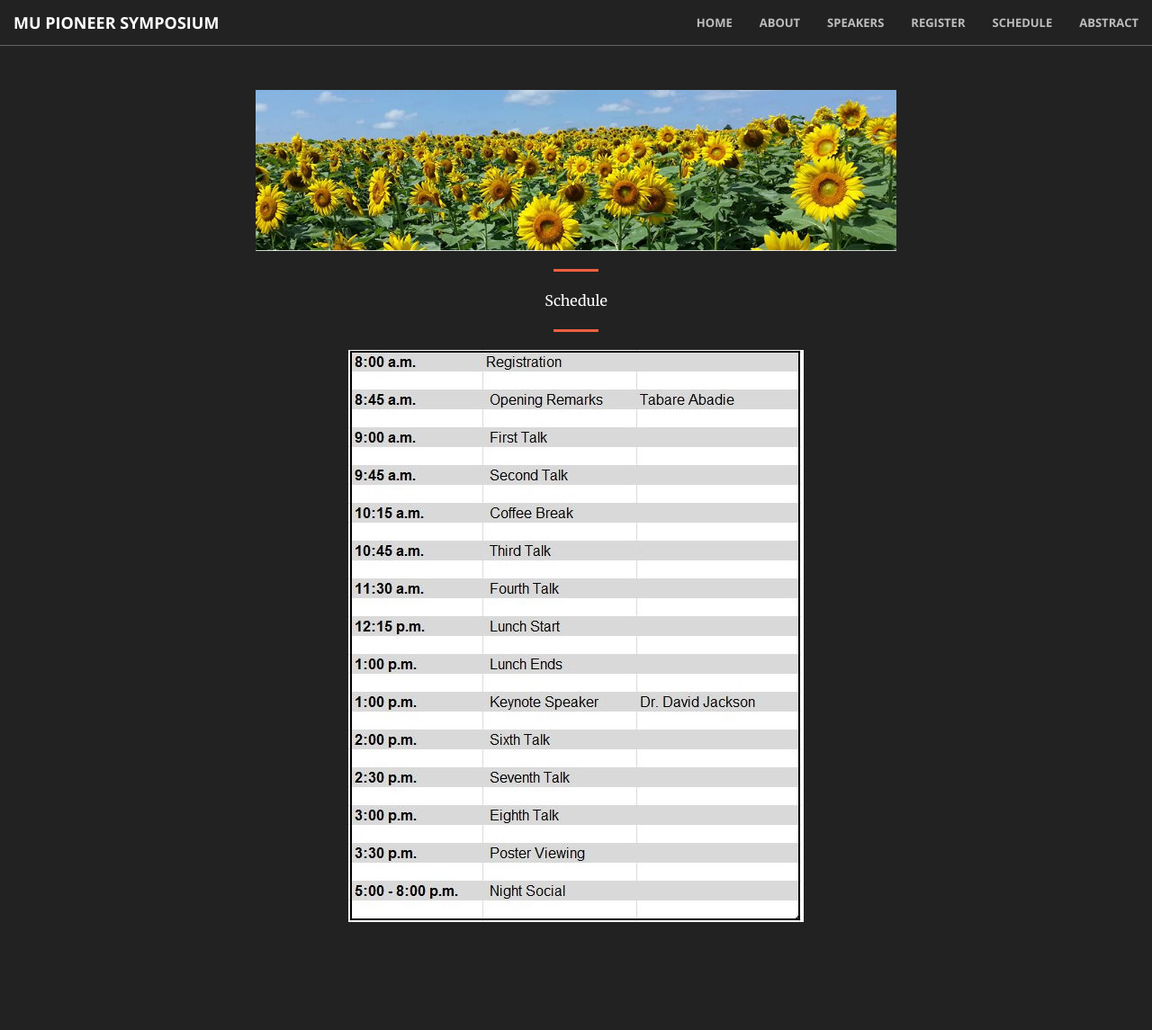
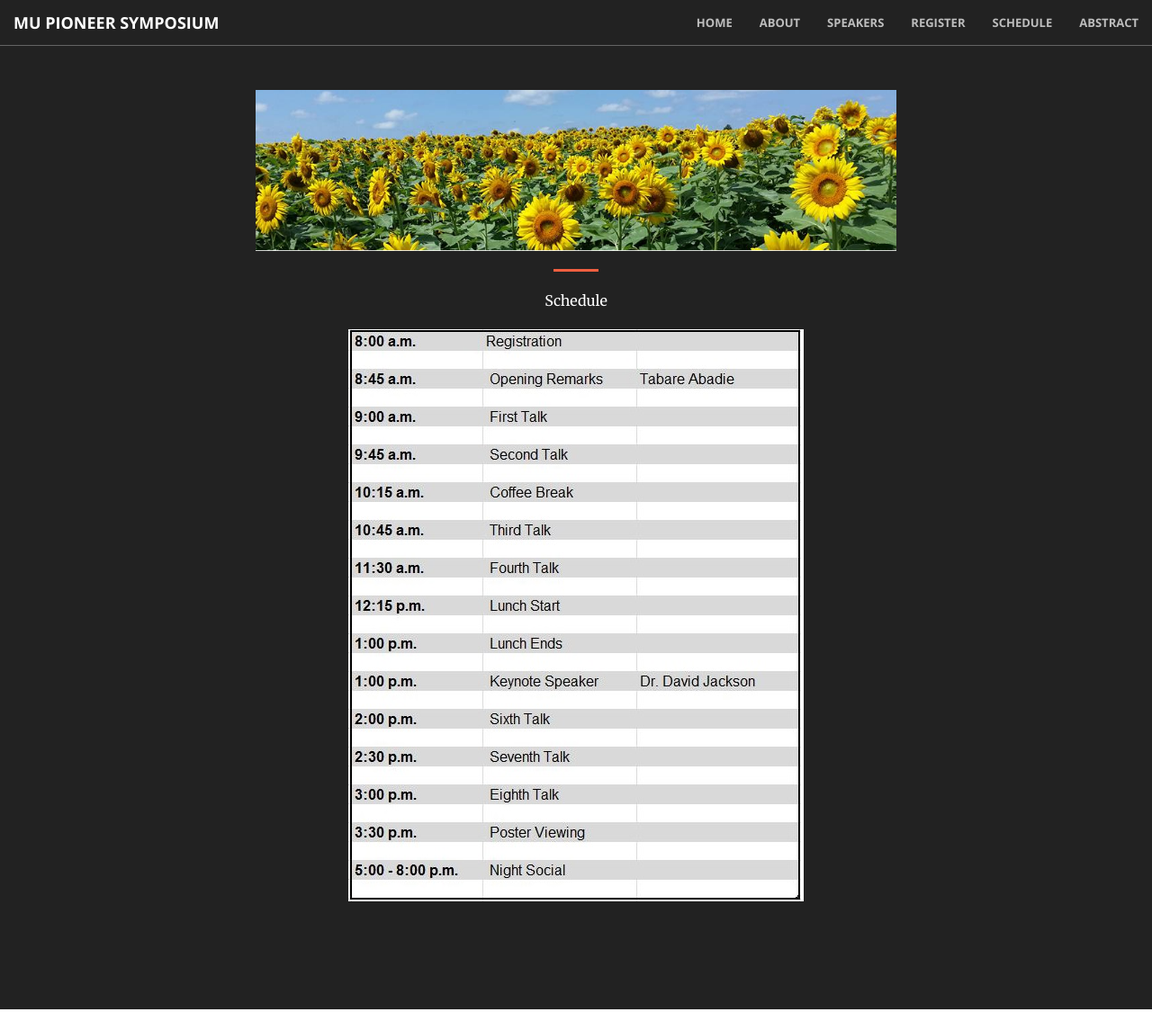
Before and after one commit to mupioneersymposium/mupioneersymposium.github.io, a Jekyll site: the page built from schedule.md, in a window 1280 px wide and 1145 px high. Shown: the whole window at 90% size. Built offline with Jekyll 4.4.1, drawn with Linux system fonts in a browser that asks for light colours.

Commit message:
Update schedule.md

```diff
--- a/schedule.md
+++ b/schedule.md
@@ -7,5 +7,5 @@ layout: regular
 <hr style="clear: both;" />
 
 Schedule
-<hr style="clear: both;" />
+
 <img src="/img/schedule2017.JPG" style="max-width:95%"/>
```
